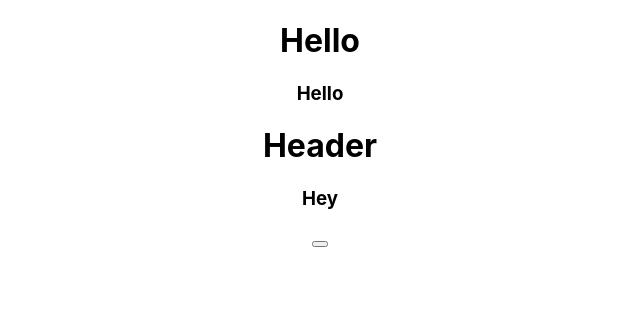
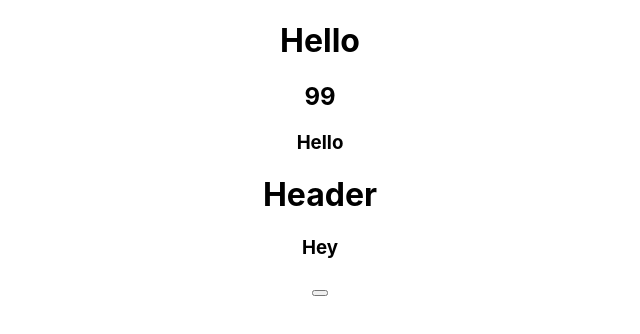
Before and after one commit to webberliao/reactjs, a React (Create React App) app: page / in a window 1280 px wide. Shown: the top 334 px of the page, without its empty margins (320-960 px from the left). Built offline with nearby package versions, Linux system fonts and the light colour scheme.

Commit message:
Add h2 99

```diff
--- a/src/App.js
+++ b/src/App.js
@@ -12,6 +12,7 @@ class App extends Component{ // 繼承Component類別
     return (
       <div className="App">
         <h1>Hello</h1>
+        <h2>99</h2>
         <h3>Hello</h3>
         <Header />
     	</div>
```
